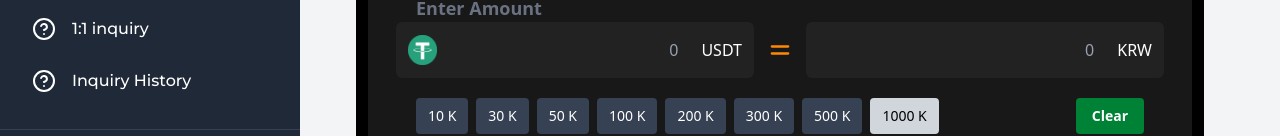
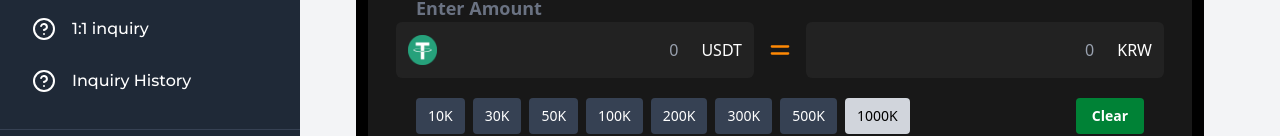
Before and after one commit to enochdev2/Tether-P2P-exchange, a React (Vite) app: page /dashboard/buy-order in a window 1280 px wide. Shown: the part 667-803 px from the top of the page. Built offline with nearby package versions, Linux system fonts and the light colour scheme; no server answers; sample sign-in values are in the browser's storage.

Commit message:
adding functionality

```diff
--- a/src/pages/dashboard/BuyFormInput.jsx
+++ b/src/pages/dashboard/BuyFormInput.jsx
@@ -8,6 +8,7 @@
 import { SuccessToast } from "../../utils/Success";
 import { useAuth } from "../../utils/AuthProvider";
 import { useTranslation } from "react-i18next";
+import i18next from "i18next";
 
 const BuyFormInput = () => {
   const [isLoading, setIsLoading] = useState(true);
@@ -89,6 +90,18 @@
 
   // Korean currency button values in won (number format)
   const krwButtons = [10000, 30000, 50000, 100000, 200000, 300000, 500000, 1000000];
+
+
+   // Conditional formatting based on language
+  const formatCurrency = (value) => {
+    if (i18next.language === 'ko') {
+      return `${value / 10000} ${t("sellorder.price")}`; // For Korean, show '만원'
+    }
+    return `${value / 1000}${t("sellorder.price")}`; // For English, show 'K'
+  };
+
+
+
 
   //   const krwButtons = [
   //   "₩10,000",
@@ -320,7 +333,7 @@
               : "bg-gray-700 text-white hover:bg-green-700 hover:text-white"
           }`}
             >
-              {val / 1000} {t("sellorder.price")}
+              {formatCurrency(val)}
             </button>
           ))}
           <button
--- a/src/pages/dashboard/TradingOffers.jsx
+++ b/src/pages/dashboard/TradingOffers.jsx
@@ -21,6 +21,7 @@
 import { ErrorToast } from "../../utils/Error";
 import { useAuth } from "../../utils/AuthProvider";
 import { useTranslation } from "react-i18next";
+import i18next from "i18next";
 
 const TradingOffers = () => {
   const { t } = useTranslation();
@@ -116,6 +117,15 @@
   if (!isModalOpen) return null;
   // Korean currency button values in won (number format)
   const krwButtons = [10000, 30000, 50000, 100000, 200000, 300000, 500000, 1000000];
+
+     // Conditional formatting based on language
+    const formatCurrency = (value) => {
+      if (i18next.language === 'ko') {
+        return `${value / 10000} ${t("sellorder.price")}`; // For Korean, show '만원'
+      }
+      return `${value / 1000}${t("sellorder.price")}`; // For English, show 'K'
+    };
+
 
   // When KRW button clicked, set won amount (string) and clear USDT for now
   const handleKRWButtonClick = (value) => {
@@ -338,7 +348,7 @@
               : "bg-gray-700 text-white hover:bg-green-700 hover:text-white"
           }`}
             >
-              {val / 1000} {t("sellorder.price")}
+              {formatCurrency(val)}
             </button>
           ))}
           <button
```
